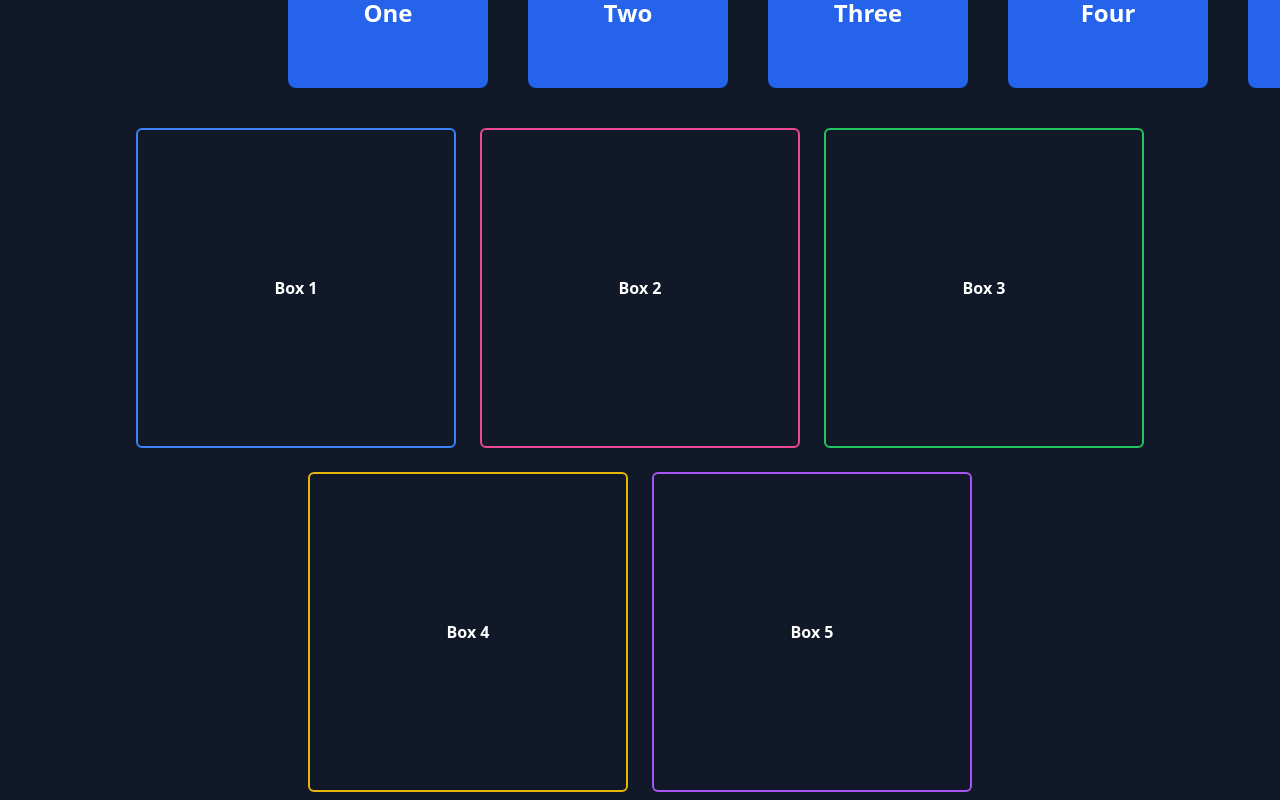
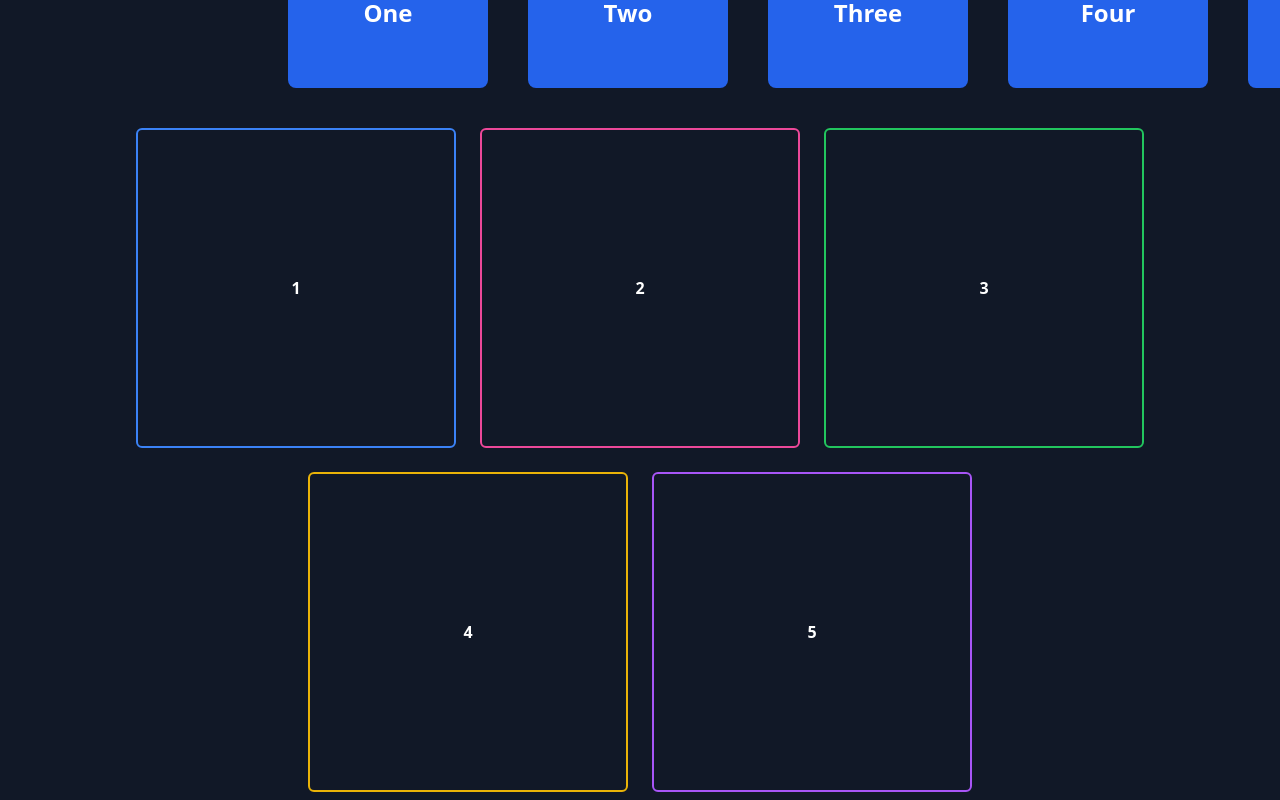
Before and after one commit to AMIREDDYRAKEY/practiceanimations, a React (Vite) app: page / in a window 1280 px wide. Shown: the part 1640-2440 px from the top of the page. Built offline with nearby package versions, Linux system fonts and the light colour scheme.

Commit message:
first commit

```diff
--- a/src/components/Borderanimate.jsx
+++ b/src/components/Borderanimate.jsx
@@ -19,7 +19,7 @@ const Borderanimate = () => {
           whileHover={{ rotateY: 180 }}
           transition={{ duration: 1, ease: "linear" }}
         >
-          Box {box.id}
+           {box.id}
         </motion.div>
       ))}
     </div>
```
